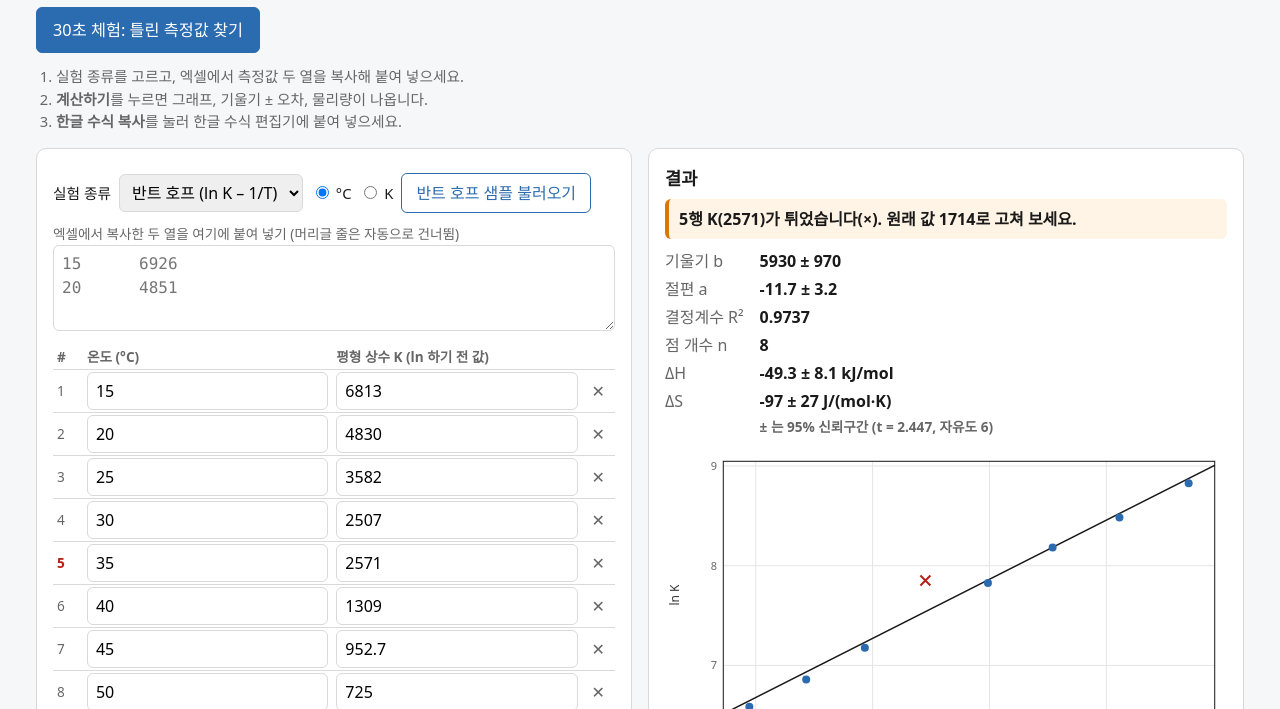
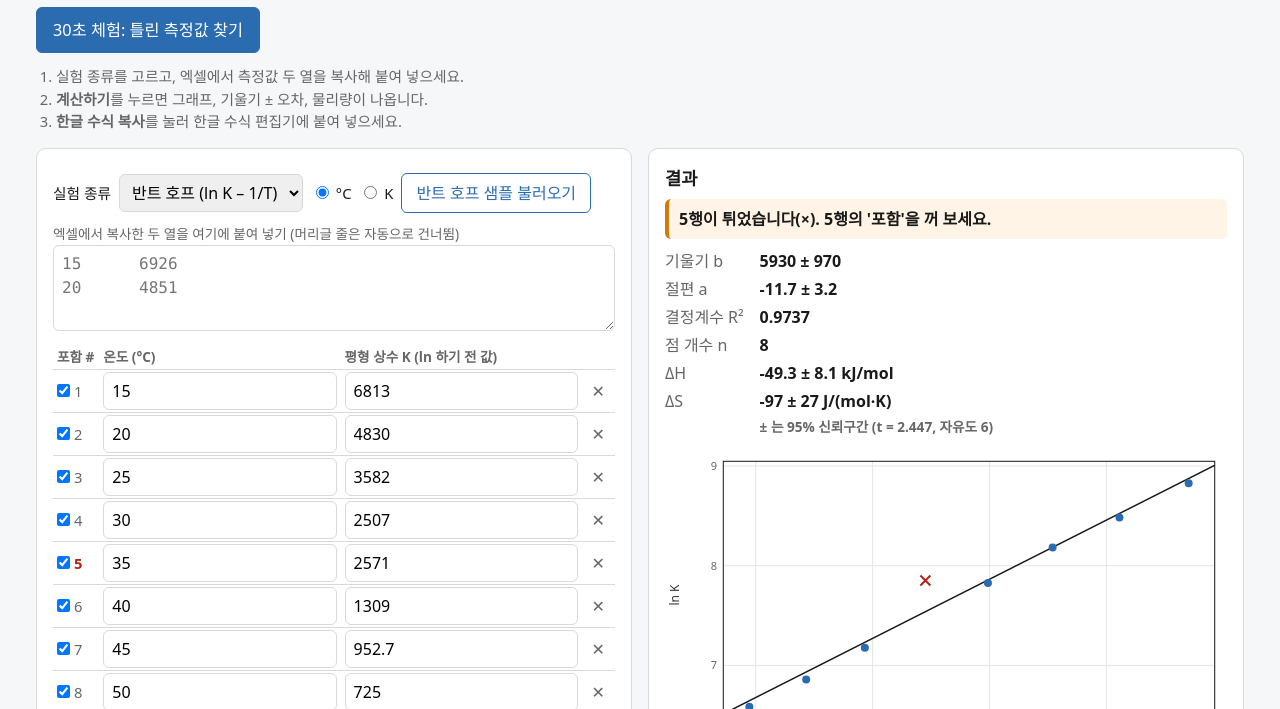
Before and after one commit to smartkingjiu-ship-it/claude-code, a plain HTML site: page index.html in a window 1280 px wide. Both pictures are taken after a click on the button "30초 체험: 틀린 측정값 찾기". Shown: the part 91-800 px from the top of the page. Drawn offline with Linux system fonts and the light colour scheme.

Commit message:
배포: 3f89a3a
SCORE 핵심=32/32 본선1=11/11 본선2=0/6

```diff
--- a/app.js
+++ b/app.js
@@ -8,11 +8,13 @@
   // 숫자 뒤 조사 "로/으로": 끝자리를 읽은 소리(영·삼·육은 받침 → 으로, 일·칠·팔은 ㄹ 받침 → 로)
   function ro(numText) { return /[036]$/.test(String(numText)) ? '으로' : '로'; }
   // 30초 체험 유도 문구. 숫자는 체험 데이터(samples.js DEMO)와 계산값에서 채운다(하드코딩 금지)
-  // M1-3이 끝나면 outlier 문구만 "5행이 튀었습니다(×). 5행의 '포함'을 꺼 보세요."로 바꾸고, 값을 고치는 경로의 fixed 문구는 그대로 둔다(SPEC M1-3)
   var GUIDE = {
     outlier: function () {
-      var d = L.DEMO, bad = d.rows[d.row - 1][1];
-      return d.row + '행 K(' + bad + ')가 튀었습니다(×). 원래 값 ' + d.fixValue + ro(d.fixValue) + ' 고쳐 보세요.';
+      var d = L.DEMO;
+      return d.row + '행이 튀었습니다(×). ' + d.row + "행의 '포함'을 꺼 보세요.";
+    },
+    excluded: function (before, after) {
+      return L.DEMO.row + '행을 뺐습니다. ΔH 오차 ±' + before + ' → ±' + after + ' kJ/mol. 보고서에 뺀 이유를 적으세요.';
     },
     fixed: function (before, after, r2before) {
       var r2 = r2before == null ? null : r2before.toFixed(3);
@@ -42,11 +44,11 @@
     var tb = $('data').tBodies[0];
     var tr = document.createElement('tr');
     var n = tb.rows.length + 1;
-    tr.innerHTML = '<td class="num">' + n + '</td>' +
+    tr.innerHTML = '<td class="num"><label class="inc-wrap"><input type="checkbox" class="inc" checked aria-label="' + n + '행 포함"><span class="rn">' + n + '</span></label></td>' +
       '<td><input type="text" inputmode="decimal" aria-label="1열 ' + n + '행"></td>' +
       '<td><input type="text" inputmode="decimal" aria-label="2열 ' + n + '행"></td>' +
       '<td><button type="button" class="del" aria-label="' + n + '행 삭제">✕</button></td>';
-    var ins = tr.querySelectorAll('input');
+    var ins = tr.querySelectorAll('input[type="text"]');
     ins[0].value = v1 == null ? '' : v1;
     ins[1].value = v2 == null ? '' : v2;
     tb.appendChild(tr);
@@ -54,7 +56,7 @@
 
   function renumber() {
     Array.prototype.forEach.call($('data').tBodies[0].rows, function (tr, i) {
-      tr.cells[0].textContent = i + 1;
+      tr.querySelector('.rn').textContent = i + 1;
     });
   }
 
@@ -64,36 +66,35 @@
     while ($('data').tBodies[0].rows.length < 5) addRow('', '');
   }
 
+  function bodyRows() { return Array.prototype.slice.call($('data').tBodies[0].rows); }
+
+  // 표 → collectRows(빈 행 건너뜀, 표 행 번호 기억) + "포함"을 끈 행 번호
   function readRows() {
-    var c1 = [], c2 = [];
-    Array.prototype.forEach.call($('data').tBodies[0].rows, function (tr) {
-      var ins = tr.querySelectorAll('input');
-      var a = ins[0].value.trim(), b = ins[1].value.trim();
-      if (a === '' && b === '') return; // 완전히 빈 행은 무시
-      c1.push(a); c2.push(b);
+    var trs = bodyRows();
+    var d = L.collectRows(trs.map(function (tr) {
+      var ins = tr.querySelectorAll('input[type="text"]');
+      return [ins[0].value, ins[1].value];
+    }));
+    d.exclude = [];
+    trs.forEach(function (tr, i) {
+      var on = tr.querySelector('.inc').checked;
+      tr.classList.toggle('excluded', !on);
+      if (!on) d.exclude.push(i + 1);
     });
-    return { c1: c1, c2: c2 };
-  }
-
-  // 비어 있지 않은 행들의 <tr> 목록 (analyze의 행 번호와 맞추기 위함)
-  function filledRows() {
-    return Array.prototype.filter.call($('data').tBodies[0].rows, function (tr) {
-      var ins = tr.querySelectorAll('input');
-      return ins[0].value.trim() !== '' || ins[1].value.trim() !== '';
-    });
+    return d;
   }
 
   function markCells(result) {
     var K = kindDef();
-    var trs = filledRows();
-    Array.prototype.forEach.call($('data').tBodies[0].rows, function (tr) {
+    var trs = bodyRows();   // analyze가 표 행 번호를 돌려준다
+    trs.forEach(function (tr) {
       tr.classList.remove('outlier');
-      tr.querySelectorAll('input').forEach(function (i) { i.classList.remove('bad'); });
+      tr.querySelectorAll('input[type="text"]').forEach(function (i) { i.classList.remove('bad'); });
     });
     result.invalid.forEach(function (rowNum) {
       var tr = trs[rowNum - 1];
       if (!tr) return;
-      var ins = tr.querySelectorAll('input');
+      var ins = tr.querySelectorAll('input[type="text"]');
       var v1 = Number(ins[0].value), v2 = Number(ins[1].value);
       if (ins[0].value.trim() === '' || !isFinite(v1)) ins[0].classList.add('bad');
       if (ins[1].value.trim() === '' || !isFinite(v2) || (K.logY && v2 <= 0)) ins[1].classList.add('bad');
@@ -130,6 +131,8 @@
     if (result.outlierRows.length) {
       if (state.demo.before == null) { state.demo.before = ci; state.demo.r2 = result.fit.r2; }
       g.textContent = GUIDE.outlier(); g.className = 'guide';
+    } else if (state.demo.before != null && result.excludedRows.indexOf(L.DEMO.row) >= 0) {
+      g.textContent = GUIDE.excluded(state.demo.before, ci); g.className = 'guide ok';
     } else if (state.demo.before != null) {
       g.textContent = GUIDE.fixed(state.demo.before, ci, state.demo.r2); g.className = 'guide ok';
     } else { g.hidden = true; return; }
@@ -146,13 +149,18 @@
   function calculate() {
     var kind = $('kind').value;
     var d = readRows();
-    var result = L.analyze(kind, d.c1, d.c2, { tempUnit: tempUnit() });
+    var result = L.analyze(kind, d.c1, d.c2, { tempUnit: tempUnit(), rows: d.rows, exclude: d.exclude });
+    // 제외 전 결과(비교 한 줄용)
+    result.before = d.exclude.length ? L.analyze(kind, d.c1, d.c2, { tempUnit: tempUnit(), rows: d.rows }) : null;
     state.result = result; state.kind = kind;
     markCells(result);
     $('done').hidden = true;
     $('hwp-preview').textContent = '';
 
     var notes = [];
+    L.checkInput(kind, d.c1, d.c2, { tempUnit: tempUnit() }).warnings.forEach(function (w) {
+      notes.push(L.TEMP_WARN[w]);
+    });
     if (result.invalid.length) {
       notes.push(result.invalid.length + '개 행은 숫자가 아니거나' +
         (kindDef().logY ? ' 0 이하라서(ln을 취할 수 없음)' : '') + ' 계산에서 뺐습니다 (빨간 칸).');
@@ -196,6 +204,17 @@
       items.push(['ΔH', L.fmt(v.dH_kJ, v.dH_ci_kJ) + ' kJ/mol']);
       items.push(['ΔS', L.fmt(v.dS, v.dS_ci) + ' J/(mol·K)']);
     }
+    var ex = $('excl');
+    if (result.excludedRows.length) {
+      var line = '제외 ' + result.excludedRows.length + '개(' + result.excludedRows.join(', ') + '행) — 보고서에 제외 이유를 적으세요.';
+      var b = result.before;
+      if (b && kind === 'vanthoff' && b.values.dH_kJ != null && v.dH_kJ != null) {
+        line += ' 제외 전 ΔH ' + L.fmt(b.values.dH_kJ, b.values.dH_ci_kJ) + ' → 제외 후 ' + L.fmt(v.dH_kJ, v.dH_ci_kJ) + ' kJ/mol';
+      } else if (b && b.fit.b != null && f.b != null) {
+        line += ' 제외 전 기울기 ' + L.fmt(b.fit.b, b.fit.ci95) + ' → 제외 후 ' + L.fmt(f.b, f.ci95);
+      }
+      ex.textContent = line; ex.hidden = false;
+    } else { ex.hidden = true; }
     $('result').innerHTML = items.map(function (it) {
       return '<dt>' + it[0] + '</dt><dd>' + it[1] + '</dd>';
     }).join('') + (f.ci95 != null ? '<dt></dt><dd class="small">± 는 95% 신뢰구간 (t = ' + f.t + ', 자유도 ' + (f.n - 2) + ')</dd>' : '');
@@ -277,8 +296,12 @@
     var K = L.KINDS[result.kind];
     var f = result.fit;
     var pad = { l: 58, r: 12, t: 12, b: 40 };
-    var fr = frame(c, result.x, result.y, pad, K.xLabel, K.yLabel);
+    var exX = result.excludedXY.map(function (p) { return p[0]; }), exY = result.excludedXY.map(function (p) { return p[1]; });
+    var fr = frame(c, result.x.concat(exX), result.y.concat(exY), pad, K.xLabel, K.yLabel);
     var ctx = c.ctx;
+    result.excludedXY.forEach(function (p) {   // 뺀 점은 회색으로 남긴다
+      ctx.fillStyle = '#bbb'; ctx.beginPath(); ctx.arc(fr.X(p[0]), fr.Y(p[1]), 4, 0, Math.PI * 2); ctx.fill();
+    });
     if (f.b != null) {
       ctx.strokeStyle = '#1a1a1a'; ctx.lineWidth = 1.5;
       ctx.beginPath();
--- a/format.js
+++ b/format.js
@@ -16,13 +16,21 @@
    * 첫 줄에 숫자가 아닌 칸이 있으면 머리글로 보고 건너뛴다.
    * 숫자인 칸은 number, 아닌 칸은 원래 글자 그대로 둔다(화면에서 빨갛게 표시).
    */
+  var THOUSANDS = /^-?[1-9]\d{0,2}(,\d{3})+(\.\d+)?$/;
+
   function parsePasted(text) {
     var lines = String(text).split(/\r?\n|\r/)
       .map(function (l) { return l.trim(); })
       .filter(function (l) { return l !== ''; });
     var rows = lines.map(function (l) {
-      var cells = /[\t,;]/.test(l) ? l.split(/\s*[\t,;]\s*/) : l.split(/\s+/);
-      return cells.slice(0, 2).map(function (c) { return c.trim(); });
+      var cells;
+      if (/\t/.test(l)) cells = l.split(/\t/);                    // 탭이 있으면 탭으로만
+      else if (/[,;]/.test(l)) cells = l.split(/\s*[,;]\s*/);
+      else cells = l.split(/\s+/);
+      return cells.slice(0, 2).map(function (c) {
+        c = c.trim();
+        return THOUSANDS.test(c) ? c.replace(/,/g, '') : c;          // 6,926 → 6926 (0,926은 그대로)
+      });
     });
     if (rows.length && rows[0].some(function (c) { return !isNumText(c); })) rows.shift();
     return rows.map(function (r) {
@@ -80,5 +88,16 @@
     return lines;
   }
 
-  return { parsePasted: parsePasted, fmt: fmt, fmtParts: fmtParts, fmtR2: fmtR2, summaryLines: summaryLines };
+  /** collectRows(cells) → { c1, c2, rows } — 표 순서의 [[칸1, 칸2], …]에서 두 칸 모두 빈 행만 건너뛰고 표 행 번호(1부터)를 기억 */
+  function collectRows(cells) {
+    var out = { c1: [], c2: [], rows: [] };
+    (cells || []).forEach(function (r, i) {
+      var a = String(r[0] == null ? '' : r[0]).trim(), b = String(r[1] == null ? '' : r[1]).trim();
+      if (a === '' && b === '') return;
+      out.c1.push(a); out.c2.push(b); out.rows.push(i + 1);
+    });
+    return out;
+  }
+
+  return { parsePasted: parsePasted, collectRows: collectRows, fmt: fmt, fmtParts: fmtParts, fmtR2: fmtR2, summaryLines: summaryLines };
 });
--- a/index.html
+++ b/index.html
@@ -36,7 +36,7 @@
 
       <div class="table-wrap">
         <table id="data">
-          <thead><tr><th>#</th><th id="h1">x</th><th id="h2">y</th><th></th></tr></thead>
+          <thead><tr><th>포함 #</th><th id="h1">x</th><th id="h2">y</th><th></th></tr></thead>
           <tbody></tbody>
         </table>
       </div>
@@ -51,10 +51,11 @@
     <section class="card" id="result-card" hidden>
       <h2>결과</h2>
       <p id="guide" class="guide" role="status" hidden></p>
+      <p id="excl" class="excl" hidden></p>
       <dl id="result"></dl>
       <canvas id="plot" aria-label="선형화 그래프"></canvas>
       <canvas id="resid" aria-label="표준화 잔차 그래프"></canvas>
-      <p class="small legend">● 측정점 &nbsp; × 이상치(그 점을 빼고 그은 직선에서 너무 먼 점) &nbsp; — 회귀 직선</p>
+      <p class="small legend">● 측정점 &nbsp; <span style="color:#999">●</span> 뺀 점 &nbsp; × 이상치(그 점을 빼고 그은 직선에서 너무 먼 점) &nbsp; — 회귀 직선</p>
       <div class="row">
         <button type="button" id="btn-hwp" class="primary">한글 수식 복사</button>
         <button type="button" id="btn-png" class="ghost">그래프 PNG 저장</button>
--- a/kinds.js
+++ b/kinds.js
@@ -64,17 +64,24 @@
       throw err;
     }
     var o = { tempUnit: opts.tempUnit === 'K' ? 'K' : 'C' };
-    var x = [], y = [], rowNums = [], invalid = [];
+    var x = [], y = [], rowNums = [], invalid = [], excludedRows = [], excludedXY = [];
+    var exclude = opts.exclude || [];
     var n = Math.max(col1.length, col2.length);
     for (var i = 0; i < n; i++) {
+      var rowNum = opts.rows && opts.rows[i] != null ? opts.rows[i] : i + 1;  // 표 행 번호(빈 행 건너뛴 경우)
       var v1 = toNum(col1[i]), v2 = toNum(col2[i]);
       var bad = isNaN(v1) || isNaN(v2);
       if (!bad && K.logY && v2 <= 0) bad = true;
       if (!bad && K.temp && toKelvin(v1, o.tempUnit) <= 0) bad = true;
-      if (bad) { invalid.push(i + 1); continue; }
+      if (bad) { invalid.push(rowNum); continue; }
+      if (exclude.indexOf(rowNum) >= 0) {                                     // 사람이 뺀 점: 계산 제외, 그래프엔 회색
+        excludedRows.push(rowNum);
+        excludedXY.push([K.toX(v1, o), K.toY(v2, o)]);
+        continue;
+      }
       x.push(K.toX(v1, o));
       y.push(K.toY(v2, o));
-      rowNums.push(i + 1);
+      rowNums.push(rowNum);
     }
     var fit = stats.linearFit(x, y);
     return {
@@ -83,9 +90,31 @@
       fit: fit,
       values: K.values(fit, opts),
       invalid: invalid,
+      excludedRows: excludedRows,
+      excludedXY: excludedXY,
       outlierRows: fit.outliers.map(function (k) { return rowNums[k]; })
     };
   }
 
-  return { analyze: analyze, KINDS: KINDS, R: R };
+  var TEMP_WARN = {
+    TEMP_LOOKS_INVERSE: '온도 열이 1/T처럼 보입니다. 1/T가 아니라 온도를 넣으세요.',
+    TEMP_LOOKS_KELVIN: '°C로 보기엔 너무 큽니다. K 값이면 위에서 K를 고르세요.',
+    TEMP_LOOKS_CELSIUS: 'K로 보기엔 너무 작습니다(1/T를 넣었나요?)'
+  };
+
+  /** checkInput(kind, col1, col2, opts) → { warnings: [코드, …] } — 온도 열 단위 실수를 잡는다(계산은 막지 않음) */
+  function checkInput(kind, col1, col2, opts) {
+    opts = opts || {};
+    var K = KINDS[kind];
+    if (!K || !K.temp) return { warnings: [] };
+    var t = (col1 || []).map(toNum).filter(function (v) { return !isNaN(v); });
+    if (!t.length) return { warnings: [] };
+    var isK = opts.tempUnit === 'K';
+    if (t.every(function (v) { return Math.abs(v) < 1; })) return { warnings: ['TEMP_LOOKS_INVERSE'] };
+    if (!isK && t.every(function (v) { return v >= 200; })) return { warnings: ['TEMP_LOOKS_KELVIN'] };
+    if (isK && Math.max.apply(null, t) < 200) return { warnings: ['TEMP_LOOKS_CELSIUS'] };
+    return { warnings: [] };
+  }
+
+  return { analyze: analyze, KINDS: KINDS, R: R, checkInput: checkInput, TEMP_WARN: TEMP_WARN };
 });
--- a/style.css
+++ b/style.css
@@ -59,7 +59,11 @@ button.ghost { background: #fff; color: var(--accent); }
 table { border-collapse: collapse; width: 100%; margin-top: 8px; }
 th, td { border-bottom: 1px solid var(--line); padding: 2px 4px; text-align: left; }
 th { font-size: 0.85rem; color: var(--quiet); font-weight: 600; }
-td.num { color: var(--quiet); width: 2.2em; font-size: 0.85rem; }
+td.num { color: var(--quiet); width: 3.4em; font-size: 0.85rem; white-space: nowrap; }
+.inc-wrap { display: inline-flex; align-items: center; gap: 4px; cursor: pointer; }
+td input.inc { width: auto; margin: 0; }
+tr.excluded td input[type="text"] { color: #aaa; text-decoration: line-through; }
+.excl { background: #f1f3f5; border-radius: 6px; padding: 6px 10px; margin: 0 0 10px; font-size: 0.92rem; }
 td input { width: 100%; border: 1px solid transparent; border-radius: 4px; padding: 4px 6px; font: inherit; }
 td input:focus { border-color: var(--accent); outline: none; }
 td input.bad { background: var(--bad); }
```
